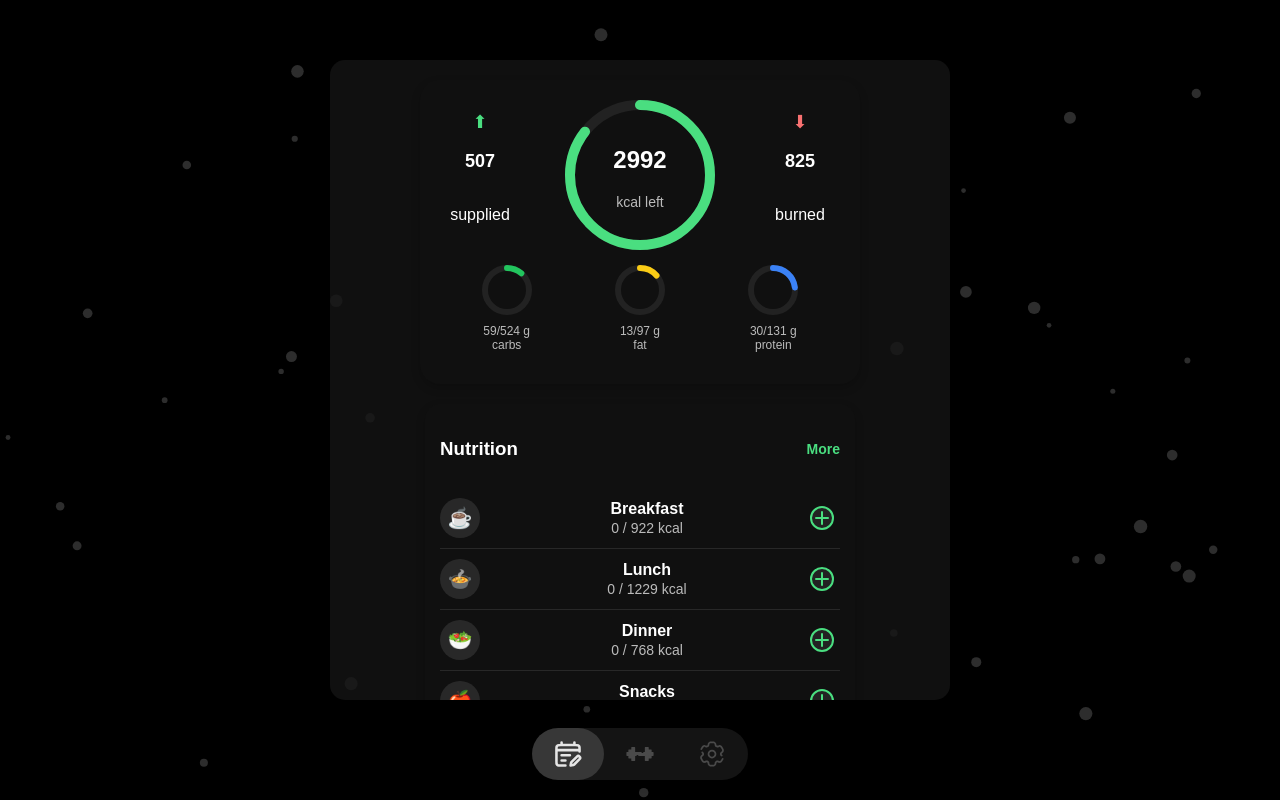
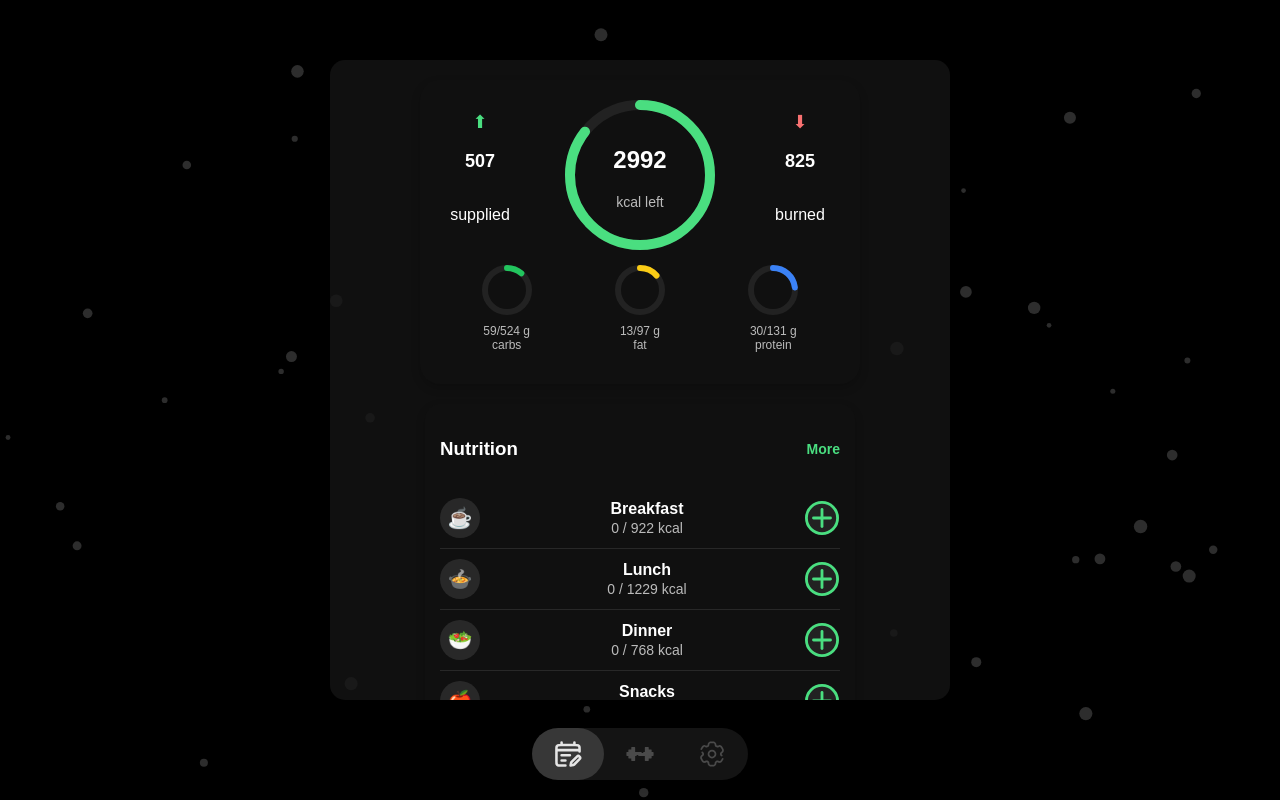
Before and after one commit to Mramor11/gym-assistant, a React (Create React App) app: page / in a window 1280 px wide. Built offline with nearby package versions, Linux system fonts and the light colour scheme.

Commit message:
Обновили Mini App для Telegram

```diff
--- a/src/components/pages/MealTracker.css
+++ b/src/components/pages/MealTracker.css
@@ -82,6 +82,6 @@
 }
 
 .meal-add img {
-    width: 100%;
-    height: 100%;
+    width: 34px;
+    height: 34px;
 }
```
